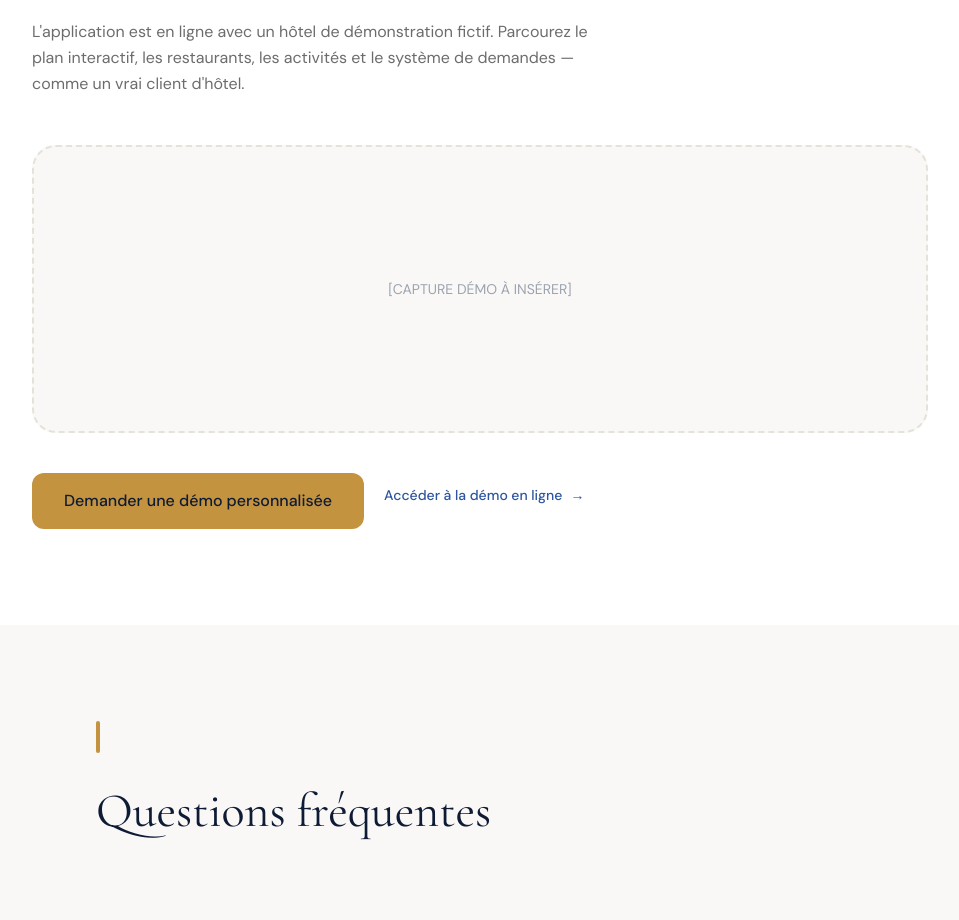
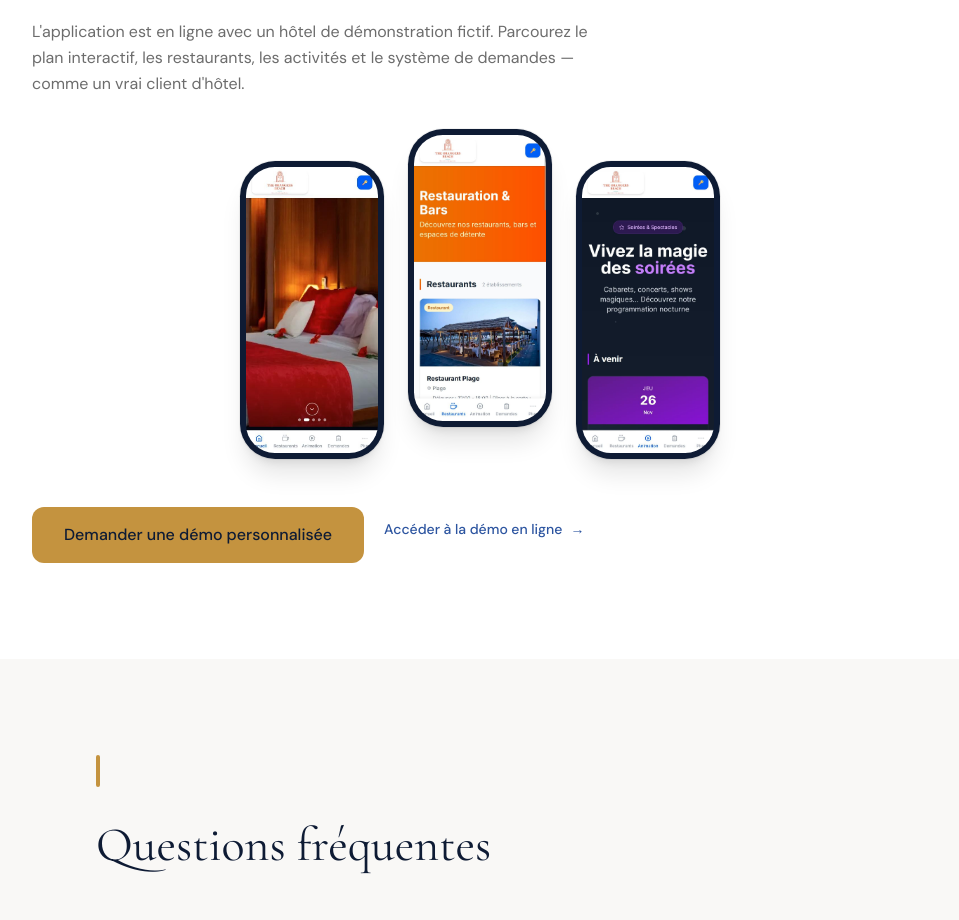
Before and after one commit to Gat7i/Guestskit-website, a Next.js app: page / in a window 1280 px wide. Shown: the part 5724-6644 px from the top of the page, without its empty margins (160-1119 px from the left). Built offline with nearby package versions, Linux system fonts and the light colour scheme.

Commit message:
demo: captures réelles + lien guestskit.app

```diff
--- a/src/app/page.tsx
+++ b/src/app/page.tsx
@@ -422,13 +422,24 @@ function Demo() {
           — comme un vrai client d'hôtel.
         </p>
 
-        {/* Emplacement captures démo */}
-        <div
-          className="rounded-3xl bg-snow border-2 border-dashed border-border flex items-center justify-center h-72 mb-10 text-muted text-sm"
-          role="img"
-          aria-label="Emplacement réservé aux captures de la démo"
-        >
-          [CAPTURE DÉMO À INSÉRER]
+        {/* Captures démo — 3 téléphones côte à côte */}
+        <div className="flex justify-center gap-6 mb-12">
+          {[
+            { src: "/captures/c-accueil.jpg",    alt: "Écran d'accueil de la démo GuestKit" },
+            { src: "/captures/c-restaurants.jpg", alt: "Écran restaurants de la démo GuestKit" },
+            { src: "/captures/c-spectacles.jpg",  alt: "Écran spectacles de la démo GuestKit" },
+          ].map(({ src, alt }, i) => (
+            <div
+              key={src}
+              className={`w-36 flex-shrink-0 ${i === 1 ? "-mt-4" : "mt-4"}`}
+            >
+              <div className="bg-night rounded-[2.2rem] p-1.5 shadow-xl ring-1 ring-black/5">
+                <div className="rounded-[1.8rem] overflow-hidden" style={{ aspectRatio: "9/19.5" }}>
+                  <Image src={src} alt={alt} width={144} height={312} className="w-full h-full object-cover" />
+                </div>
+              </div>
+            </div>
+          ))}
         </div>
 
         <div className="flex flex-col sm:flex-row gap-5 items-start">
@@ -439,7 +450,7 @@ function Demo() {
             Demander une démo personnalisée
           </a>
           <a
-            href="https://www.guestskit.com/lesorangers"
+            href="https://guestskit.app"
             target="_blank"
             rel="noopener noreferrer"
             className="text-sapphire text-sm font-medium flex items-center gap-2 hover:text-sapphire/80 transition-colors sm:pt-3 focus-visible:outline-sapphire"
```
